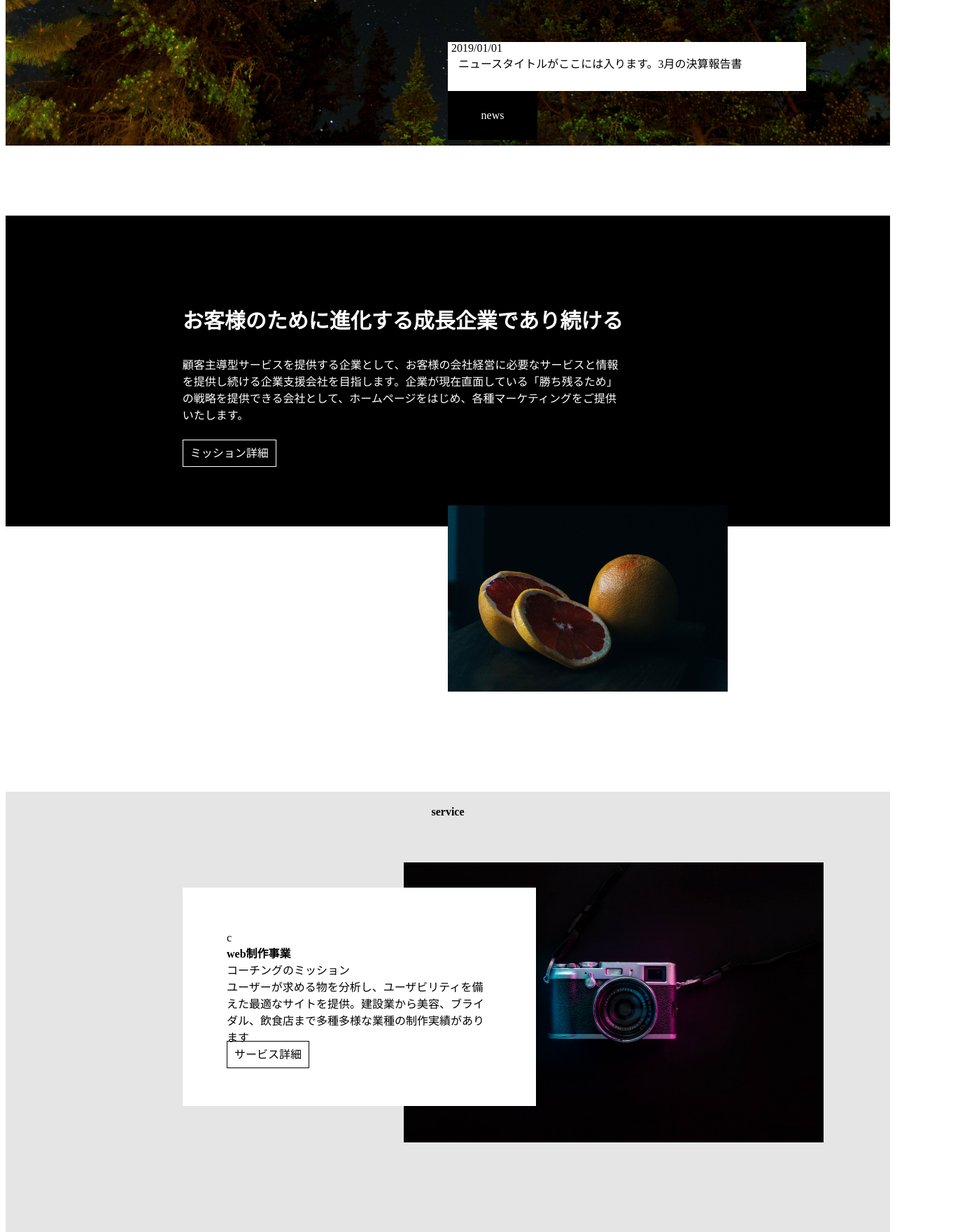
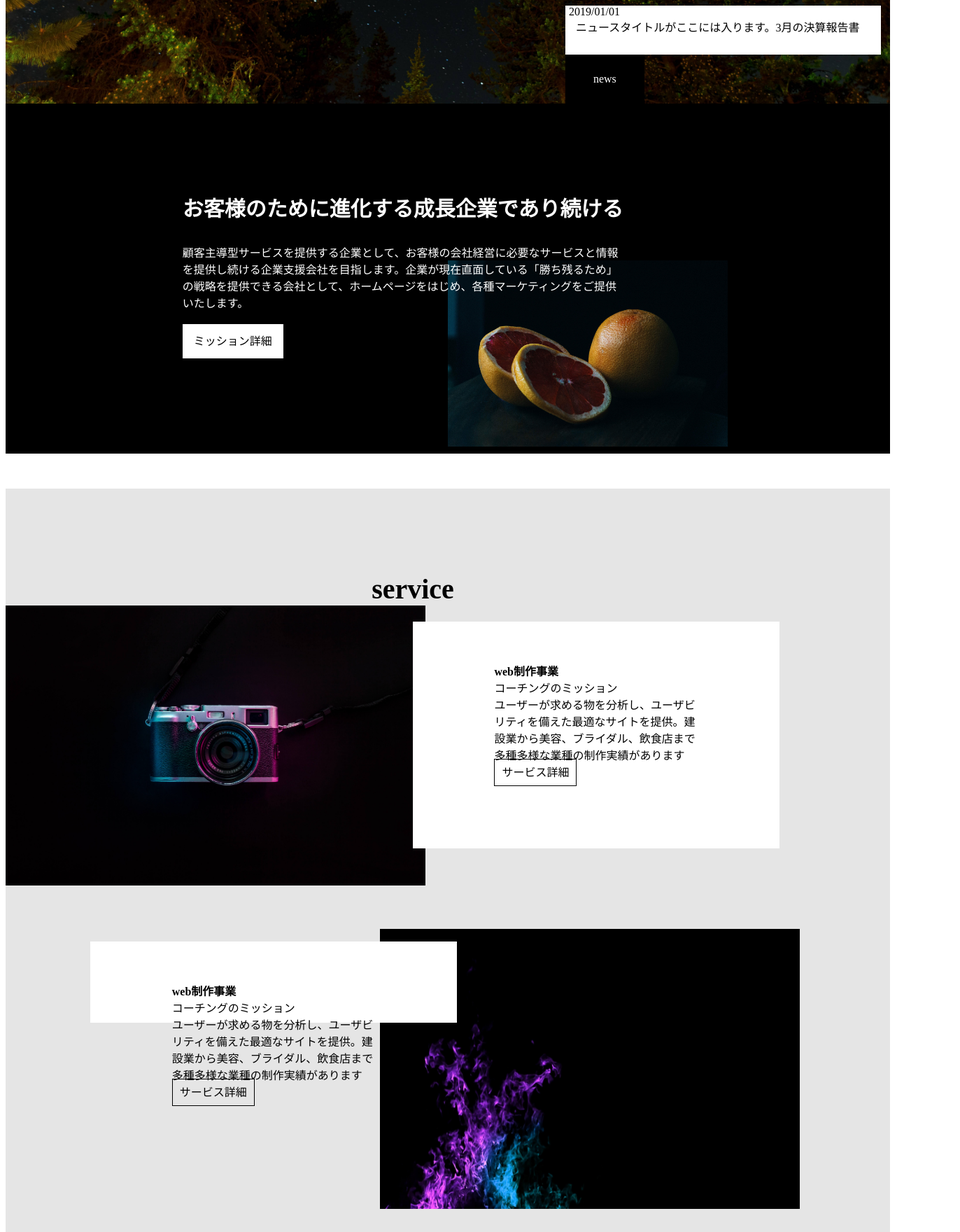
Before and after one commit to yuka1007/lp3-vue, a Vue app: page / in a window 1280 px wide. Shown: the part 600-2360 px from the top of the page at 70% size, 1372 px wide, since content can reach past the window. Built offline with nearby package versions, Linux system fonts and the light colour scheme.

Commit message:
ninth commit

```diff
--- a/src/App.vue
+++ b/src/App.vue
@@ -4,7 +4,7 @@
     <CommonHeader></CommonHeader>
      <div id="firstview">
       <p class="catchcopy">機械ではできない仕事を</p>
-      <div class="news flex">
+      <div class="news-flex">
         <div class="news-content">
           <p class="news_date">2019/01/01</p>
           <p class="news_title">
@@ -35,7 +35,7 @@
           <div class="service-img">
             <img src="./assets/service2.jpg" alt="" width="600" height="400"/>
           </div>
-          <div class="service-content_inner">c
+          <div class="service-content_inner">
             <h3 class="mgb-15">web制作事業</h3>
             <p class="mgb-15">コーチングのミッション</p>
             <p class="mgb-15">
@@ -208,6 +208,7 @@ input, select {
   background-size: cover;
   background-position: center;
   position: center;
+  z-index: 999;
 }
 
 .catchcopy {
@@ -229,6 +230,7 @@ input, select {
   bottom: 0;
   right: 0;
   width: 50%;
+
 }
 .news-content {
   background: #fff;
@@ -242,6 +244,7 @@ input, select {
 
 .news_title {
   padding: 0 15px;
+  margin: 100px 20px 10px 200px,
 }
 .news-icon {
   background: #000;
@@ -250,10 +253,14 @@ input, select {
   line-height: 70px;
   text-align: center;
   color: #fff;
+  z-index: 9;
 }
 .news-flex {
-  margin: 100px 0 5px 0;
+  margin: -200px -100px 0 800px;
+  z-index: 999;
+  position: relative;
 }
+
 
 /*------------------------*/
 /*         mission        */
@@ -262,12 +269,13 @@ input, select {
 .mission {
   position: relative;
   background: #000;
-  margin-bottom: 1%;
-  z-index: 999;
+  margin: 40px 0 50px 0;
+  z-index: 9;
+  height: 500px;
 }
 
 .mission-content {
-  padding: 10% 0 10% 20%;
+  padding: 10% 0 60% 20%;
   box-sizing: border-box;
   width: 70%;
 }
@@ -276,24 +284,28 @@ input, select {
 .mission_text {
   margin-bottom: 30px;
   color: #fff;
-  z-index: 1;
+  position: relative;
+  z-index: 10;
 }
 
 .mission_title {
   font-size: 30px;
 }
 
+/*ここのマージンでミッションの黒の幅変わる*/
 .mission-img {
-  width: 50px;
-  height: 30px;
-  margin: -5% 10% 30% 50%;
-  z-index: 100;
+  text-align:right;
+  width: 300px;
+  height: 60px;
+  margin: -70% 10% 30% 50%;
+  position: relative;
 }
 
 .mission-btn {
-  color: white;
+  color:black;
+  background: white;
   border: 1px solid #fff;
-  padding: 10px;
+  padding: 15px;
   text-decoration: none;
 }
 
@@ -302,46 +314,55 @@ input, select {
 /*------------------------*/
 .service {
   background: #e5e5e5;
-  margin-bottom: 10%;
+  padding: 100px 100px 400px 0;
 }
 
 .service-title {
   text-align: center;
   padding: 20px 0 0 0;
+  font-size: 40px;
 }
 
 .service-content {
   position: relative;
-  padding-bottom: 15%;
+  padding-bottom: 5%;
 }
 
 .service-img {
   width: 80px;
-  margin: 5% 5% 10% 45%;
-
 }
 
 .service-img_second {
-  margin: 0% 500% 10% 1%;
+  margin: 0% 500% 0% 1%;
 }
 
 .service-content_inner {
   position: absolute;
   top: 5%;
-  left: 20%;
+  left: 50%;
   background: #fff;
-  width: 40%;
-  padding: 5% 5%;
+  width: 45%;
+  height: 70%;
+  padding: 5% 10% 5% 10%;
   box-sizing: border-box;
 }
 
 .service-content_inner-second {
-  left: 40%;
+  left: 10%;
+  background: #fff;
+  margin: 15px 10px 10px 5px;
+  display:block;
+
+}
+
+.service-img_second {
+  position: absolute;
+  left: 45%;
 }
 
 .service-btn {
   border: 1px solid #000;
-  margin: 20px 30px 20px 0;
+  margin: 30px 30px 20px 0;
   color: black;
   padding: 10px;
   text-decoration: none;
@@ -352,7 +373,7 @@ input, select {
 /*        recruit         */
 /*------------------------*/
 .company {
-  margin-bottom: 10%;
+  margin: 25% 2%;
 }
 
 .recruit-company {
--- a/src/components/CommonFooter.vue
+++ b/src/components/CommonFooter.vue
@@ -23,6 +23,7 @@
 .footer-bar {
   height: 70px;
   line-height: 70px;
+  color: white;
 }
 
 .top-footer {
@@ -33,6 +34,7 @@
 .header-logo{
   text-align: left;
   margin: 0 0 0 5%;
+  color: white;
 }
 
   .header-nav li{
```
